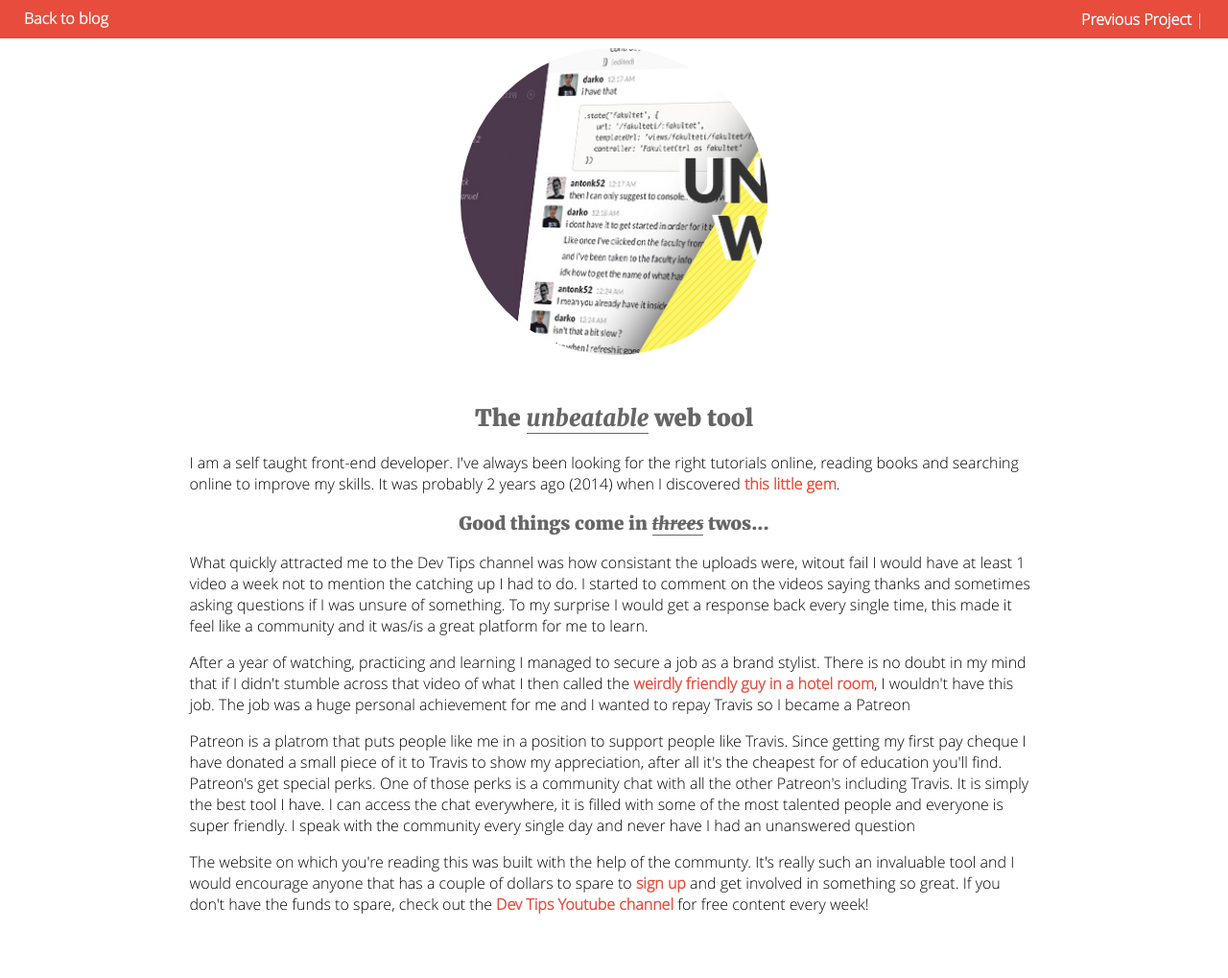
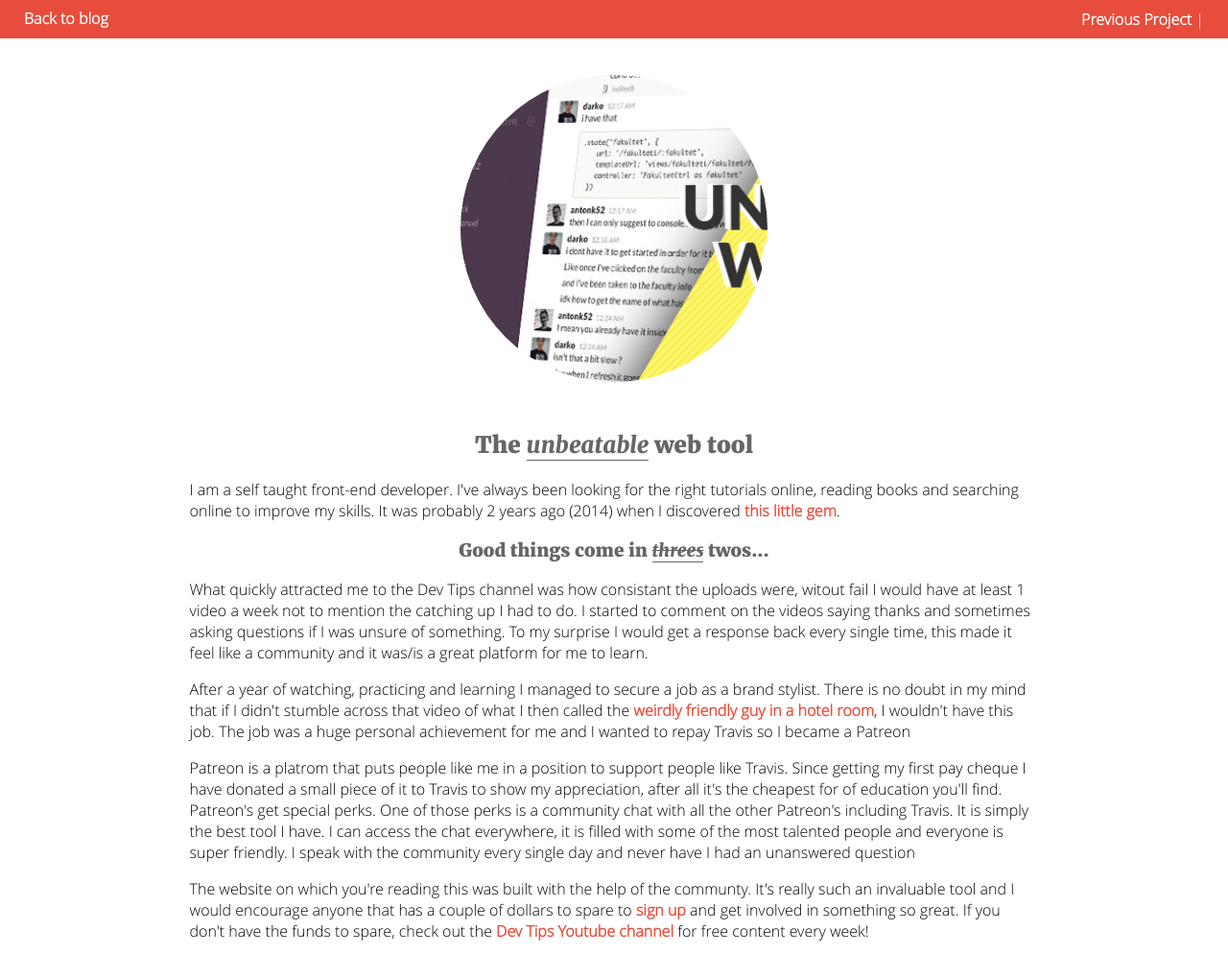
Before and after one commit to mike-griffin87/personal-website, a Jekyll site: the page built from _posts/2016-01-31-The-unbeatable-web-tool.html, in a window 1280 px wide and 1080 px high. Shown: the top 1019 px of the window at 96% size. Built offline with Jekyll 4.4.1, drawn with Linux system fonts in a browser that asks for light colours; Markdown is read by kramdown in place of the engine named in the settings.

Commit message:
added space between next/prev post nav and content

```diff
--- a/assets/css/post-nav.css
+++ b/assets/css/post-nav.css
@@ -1,7 +1,6 @@
-.next-prev-blog-buttons a {
-  text-decoration: none;
+.container {
+  padding-top: 20px;
 }
-
 .next-prev-blog-buttons {
   position: fixed;
   top: 0;
@@ -11,6 +10,11 @@
   background-color: #E74C3C;
   color: #fff;
 }
+
+.next-prev-blog-buttons a {
+  text-decoration: none;
+}
+
 
 .next-prev-blog-buttons ul{
   margin: 0;
```
